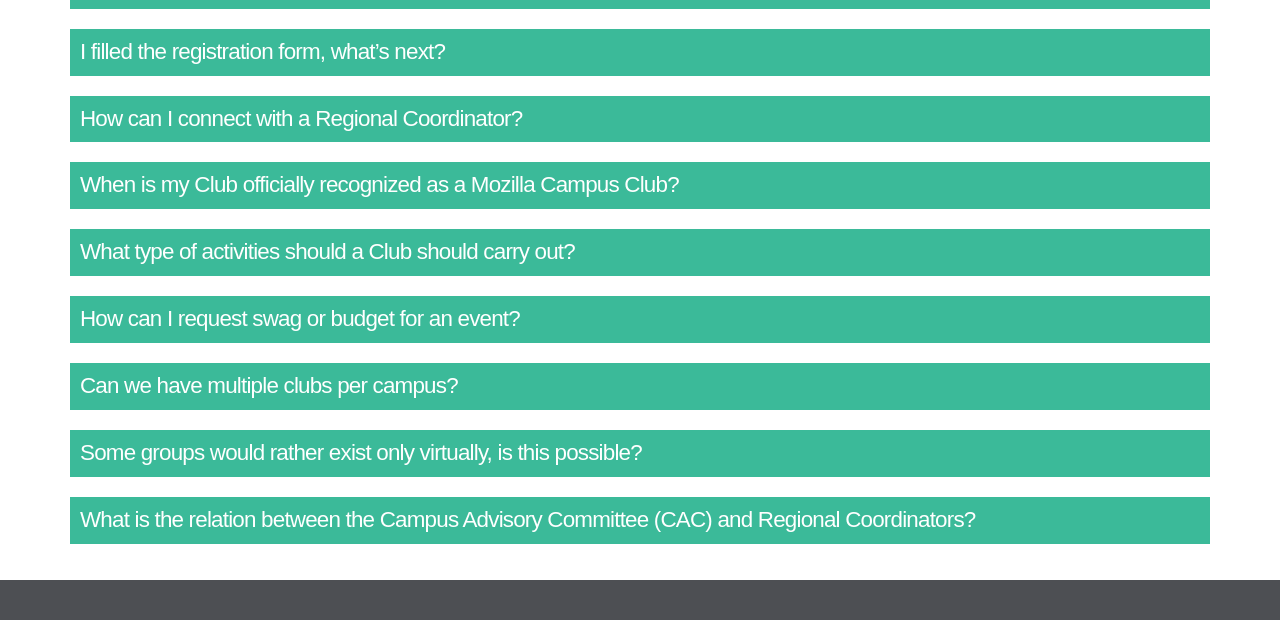
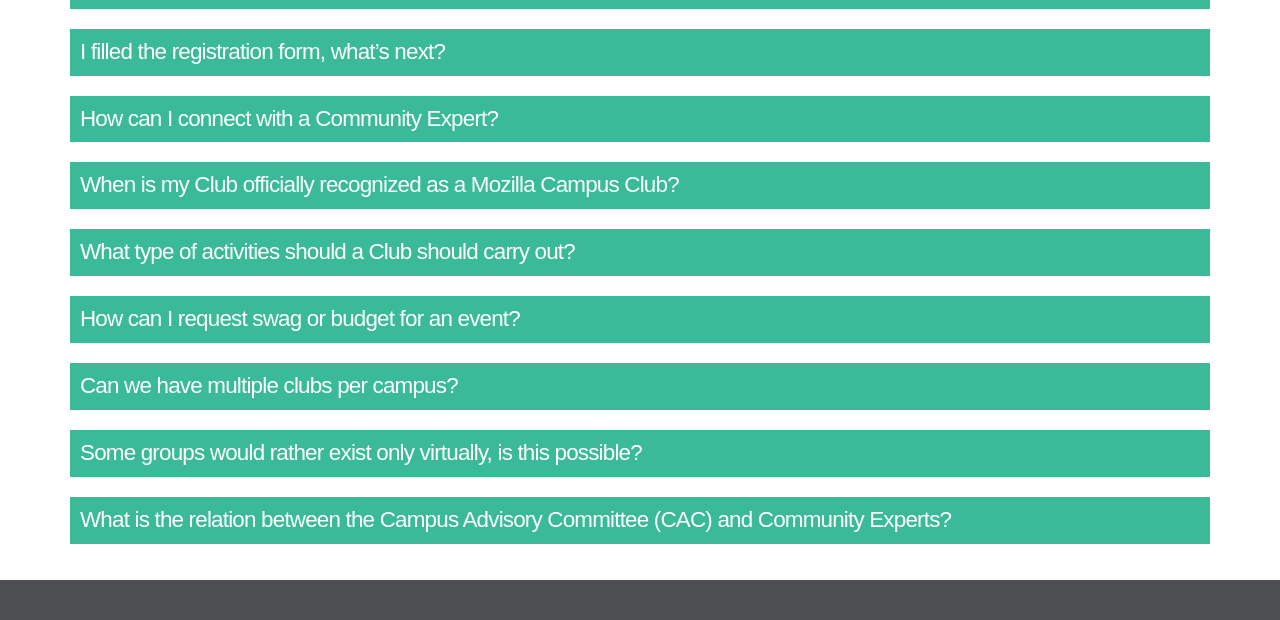
Before and after one commit to mozilla/mozilla-campus-clubs, a Jekyll site: the page built from _pages/faq.md, in a window 1280 px wide. Shown: the part 711-1331 px from the top of the page. Built offline with Jekyll 4.4.1, drawn with Linux system fonts in a browser that asks for light colours; some web fonts are replaced.

```diff
--- a/_pages/faq.md
+++ b/_pages/faq.md
@@ -84,16 +84,16 @@ ref: faq
             <div class="panel panel-default">
                 <div class="panel-heading">
                     <h4 class="panel-title">
-                        <a data-toggle="collapse" data-parent="#accordion" href="#collapseFour">How can I connect with a Regional Coordinator?</a>
+                        <a data-toggle="collapse" data-parent="#accordion" href="#collapseFour">How can I connect with a Community Expert?</a>
                     </h4>
                 </div>
                 <div id="collapseFour" class="panel-collapse collapse">
                     <div class="panel-body">
                         <p>
-                        Your Regional Coordinator will help you establish an awesome club by providing you guidance, support and help you set your Club’s goals for the rest of the year.
+                        A Community Expert will help you establish an awesome club by providing you guidance, support and help you set your Club’s goals for the rest of the year.
                         In the Resources page in the website you can find all the relevant information on how to setup and successfully run your club.
-                        Going through the available Resources will help you have a faster, meaningful, productive and more fun on-boarding process with your future Regional Coordinator.
-                        After you successfully complete the onboarding process you will receive an email with instructions on how to connect with an available Regional Coordinator.
+                        Going through the available Resources will help you have a faster, meaningful, productive and more fun on-boarding process.
+                        After you successfully complete the onboarding process you will receive an email with instructions on how to connect with the Community Experts.
                         </p>
                     </div>
                 </div>
@@ -175,13 +175,13 @@ ref: faq
             <div class="panel panel-default">
                 <div class="panel-heading">
                     <h4 class="panel-title">
-                        <a data-toggle="collapse" data-parent="#accordion" href="#collapseTen">What is the relation between the Campus Advisory Committee (CAC) and Regional Coordinators?</a>
+                        <a data-toggle="collapse" data-parent="#accordion" href="#collapseTen">What is the relation between the Campus Advisory Committee (CAC) and Community Experts?</a>
                     </h4>
                 </div>
                 <div id="collapseTen" class="panel-collapse collapse">
                     <div class="panel-body">
                         <p>
-                        CAC members will support Regional Coordinators of their region on transitioning old Firefox Clubs to Campus Clubs, onboarding new Clubs and supporting them.
+                        CAC members are supporting and enabling Community Experts for better supporting Campus Clubs in their regions.
                         </p>
                     </div>
                 </div>
```
